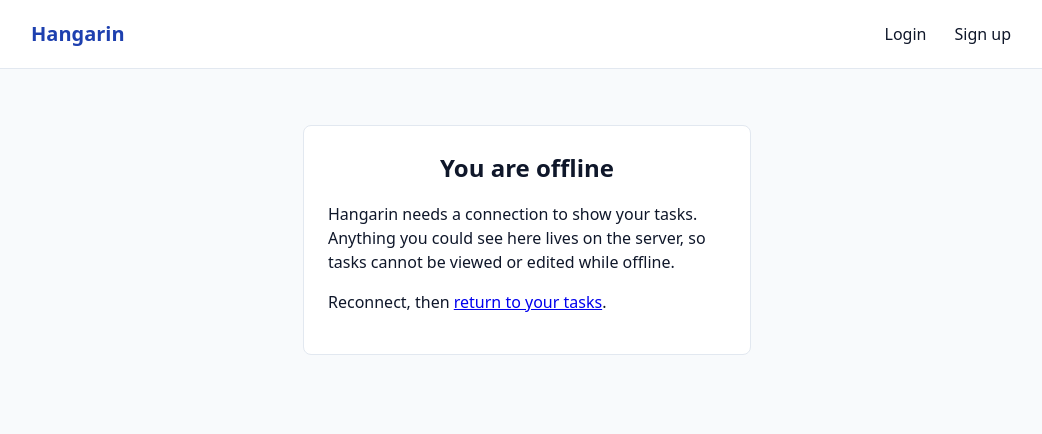
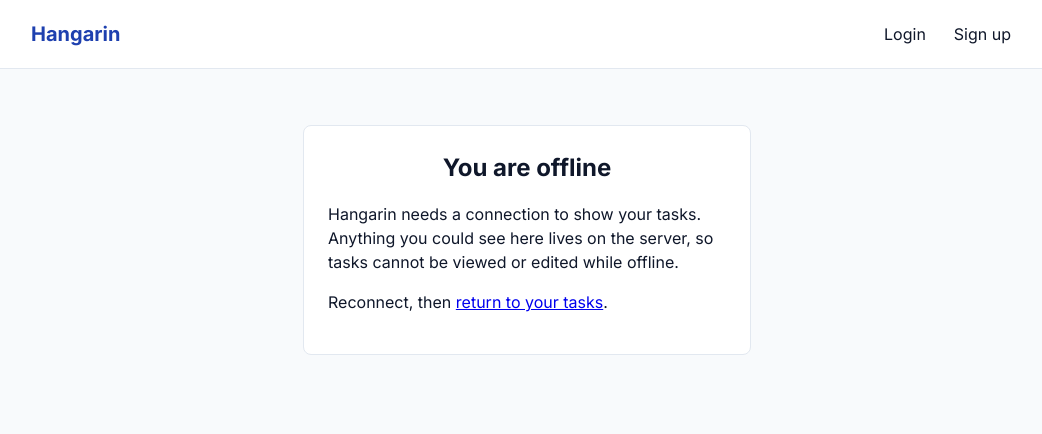
Before and after one commit to Erlybird21/hangarin, a Django app: template hangarin_project/templates/offline.html in a window 1280 px wide. Shown: the top 434 px of the page, without its empty margins (113-1155 px from the left). Run offline with Django 3.2, Linux system fonts and the light colour scheme; the template is opened without the code that fills it, so the values that code supplies are empty.

Commit message:
Apply Inter typography to Hangarin UI

```diff
--- a/hangarin_project/static/css/hangarin.css
+++ b/hangarin_project/static/css/hangarin.css
@@ -38,7 +38,7 @@
     margin: 0;
     background: var(--background);
     color: var(--text);
-    font-family: system-ui, -apple-system, "Segoe UI", Roboto, sans-serif;
+    font-family: "Inter", system-ui, -apple-system, "Segoe UI", Roboto, sans-serif;
     font-size: 1rem;
     line-height: 1.5;
 }
--- a/hangarin_project/templates/base.html
+++ b/hangarin_project/templates/base.html
@@ -5,6 +5,9 @@
     <meta charset="UTF-8">
     <meta name="viewport" content="width=device-width, initial-scale=1.0">
     <title>{% block title %}Hangarin{% endblock %}</title>
+    <link rel="preconnect" href="https://fonts.googleapis.com">
+    <link rel="preconnect" href="https://fonts.gstatic.com" crossorigin>
+    <link rel="stylesheet" href="https://fonts.googleapis.com/css2?family=Inter:wght@400;500;600;700&display=swap">
     <link rel="stylesheet" href="{% static 'css/hangarin.css' %}">
     <link rel="manifest" href="{% url 'manifest' %}">
     <meta name="theme-color" content="#1E40AF">
```
